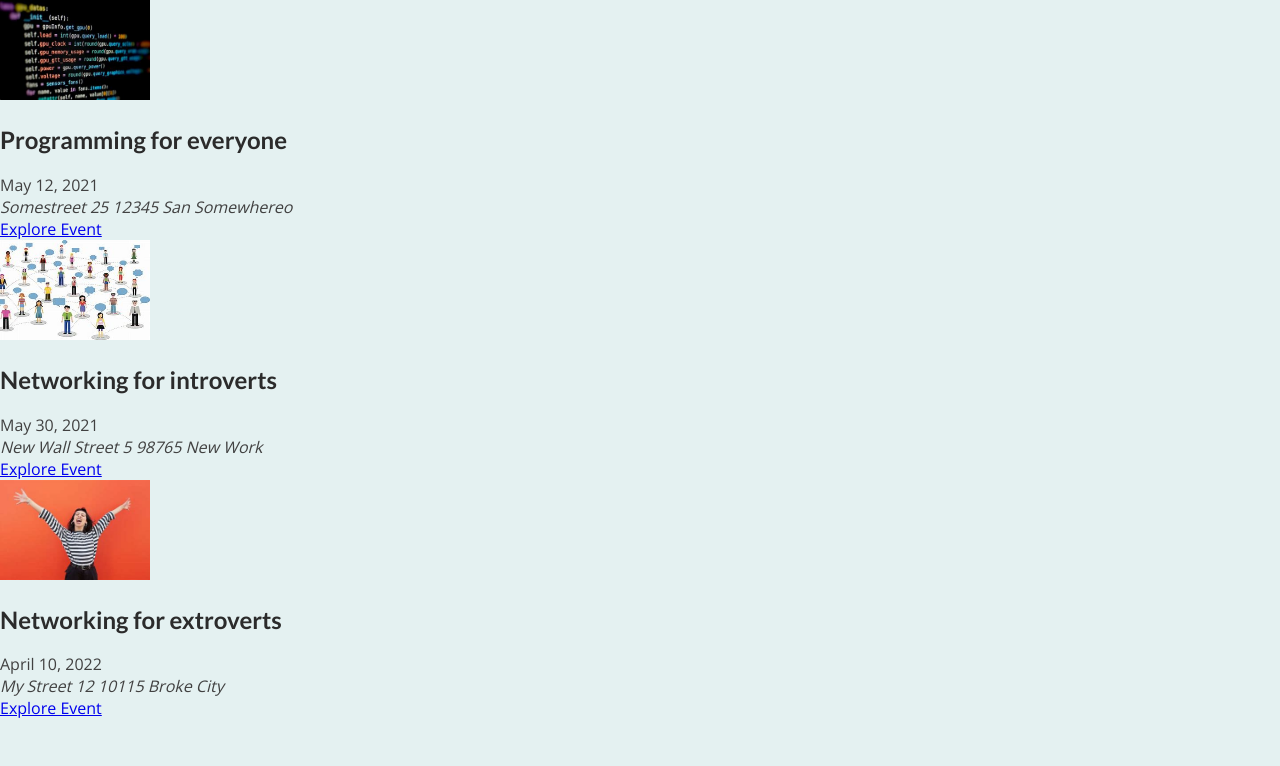
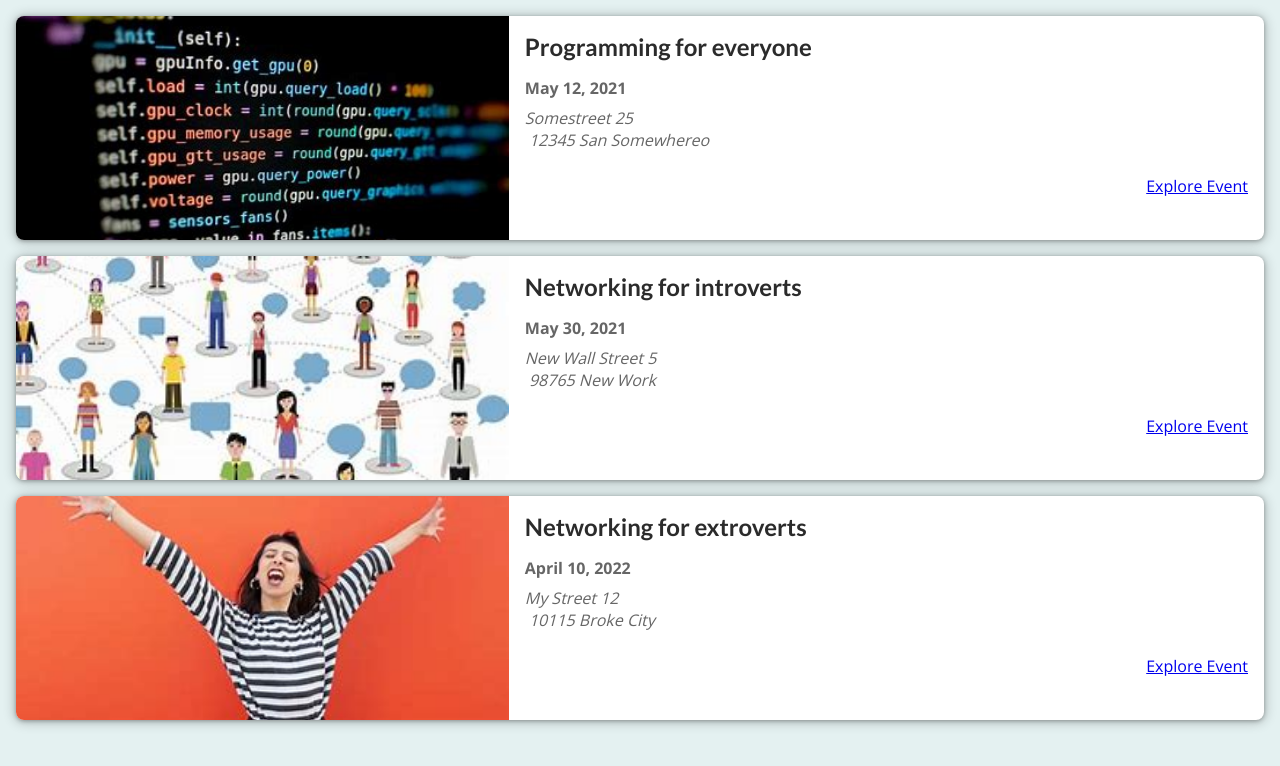
Before and after one commit to parham-devdocs/app-router-next, a Next.js app: page / in a window 1280 px wide. Shown: the top 766 px of the page. Built offline with nearby package versions, Linux system fonts and the light colour scheme.

Commit message:
classes applied

```diff
--- a/pages/components/event-item.js
+++ b/pages/components/event-item.js
@@ -1,24 +1,28 @@
 import Image from "next/image";
 import Link from "next/link";
 import React from "react";
-
+import classes from "./event.item.module.css";
 const EventItem = ({ title, image, location, date, id }) => {
- const formattedAddress=location.replace(",","\n")
-    const humanReadableDate = new Date(date).toLocaleDateString("en-US", { day: "numeric", "month": "long", year: "numeric" })
+  const formattedAddress = location.replace(",", "\n");
+  const humanReadableDate = new Date(date).toLocaleDateString("en-US", {
+    day: "numeric",
+    month: "long",
+    year: "numeric",
+  });
   return (
-    <li>
+    <li className={classes.item}>
       <Image src={`/${image}`} alt={title} width={150} height={100} />
-      <div>
-        <div>
-                  <h2>{ title }</h2>
-          <div>
-                      <time>{ humanReadableDate }</time>
+      <div className={classes.content}>
+        <div className={classes.summary}>
+          <h2>{title}</h2>
+          <div className={classes.date}>
+            <time>{humanReadableDate}</time>
           </div>
-          <div>
-                      <address>{ formattedAddress}</address>
+          <div className={classes.address}>
+            <address>{formattedAddress}</address>
           </div>
         </div>
-        <div>
+        <div className={classes.actions}>
           <Link href={`/evnets/${id}`}>Explore Event</Link>
         </div>
       </div>
--- /dev/null
+++ b/pages/components/event.item.module.css
@@ -0,0 +1,103 @@
+.item {
+  box-shadow: 0 1px 4px rgba(0, 0, 0, 0.3), 0 1px 12px 2px rgba(0, 0, 0, 0.2);
+  border-radius: 8px;
+  overflow: hidden;
+  background-color: white;
+  margin: 1rem;
+  display: flex;
+  flex-direction: column;
+  gap: 1rem;
+}
+
+.item img {
+  width: 100%;
+  object-fit: cover;
+  height: 10rem;
+}
+
+.content {
+  width: 100%;
+  padding: 0 1rem;
+  text-align: center;
+}
+
+.content h2 {
+  margin: 0.5rem 0;
+}
+
+.date,
+.address {
+  display: flex;
+  gap: 0.5rem;
+  align-items: center;
+}
+
+.date svg,
+.address svg {
+  width: 1.25rem;
+  height: 1.25rem;
+  color: #666666;
+}
+
+.content time {
+  color: #666666;
+  font-weight: bold;
+}
+
+.content address {
+  margin: 0.5rem 0;
+  color: #666666;
+  white-space: pre;
+}
+
+.actions {
+  display: flex;
+  flex-direction: column;
+  padding: 1rem;
+}
+
+.actions a {
+  display: block;
+}
+
+.actions a span {
+  vertical-align: middle;
+}
+
+.icon {
+  margin-left: 0.5rem;
+  display: inline-flex;
+  justify-content: center;
+  align-items: center;
+}
+
+.icon svg {
+  width: 1.25rem;
+  height: 1.25rem;
+}
+
+@media (min-width: 768px) {
+  .item {
+    flex-direction: row;
+  }
+
+  .item img {
+    width: 40%;
+    height: 14rem;
+  }
+
+  .content {
+    width: 60%;
+    padding: 0;
+    text-align: left;
+  }
+
+  .content h2 {
+    margin: 1rem 0;
+  }
+
+  .actions {
+    flex-direction: row;
+    justify-content: flex-end;
+  }
+}
--- a/pages/components/eventList.js
+++ b/pages/components/eventList.js
@@ -1,8 +1,9 @@
 import React from 'react'
 import EventItem from "./event-item";
+import classes from "./event.list.module.css";
 const EventList = ({items}) => {
   return (
-    <ul>
+    <ul className={classes.list}>
       {items.map(event=>{return <EventItem id={event.id} image={event.image} title={event.title} date={event.date} location={event.location}/>})}
     </ul>
   )
```
Also changed, not shown: pages/components/event.list.module.css (added).
